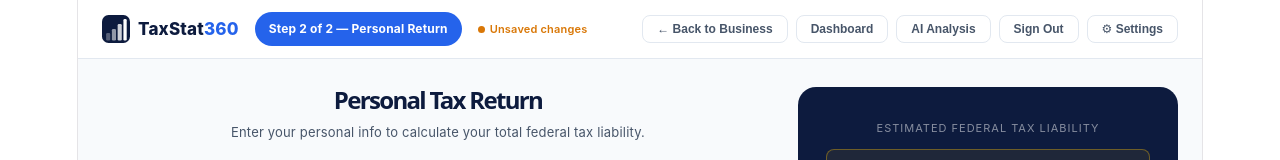
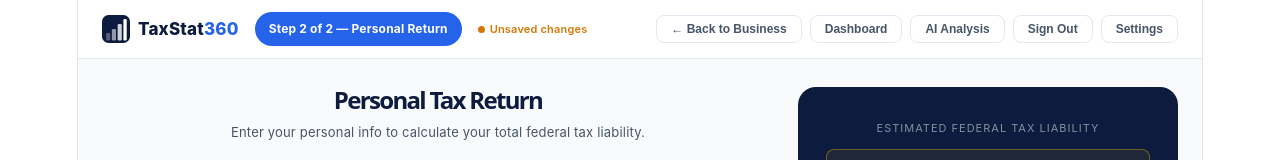
Before and after one commit to natashaverela-speckm/TaxStat360, a React (Vite) app: page /tax-return in a window 1280 px wide. Shown: the top 160 px of the page. Built offline with nearby package versions, Linux system fonts and the light colour scheme; sample sign-in values are in the browser's storage.

Commit message:
Remove emoji from Settings button label

```diff
--- a/src/TaxReturn.jsx
+++ b/src/TaxReturn.jsx
@@ -544,7 +544,7 @@ export default function TaxReturn() {
           <button onClick={() => handleNavSafe('/dashboard')} style={{ padding: '6px 14px', borderRadius: 8, border: '1px solid #E2E8F0', background: '#fff', cursor: 'pointer', fontSize: 12, fontWeight: 600, color: '#475569' }}>Dashboard</button>
           <button onClick={() => handleNavSafe('/ai-analysis')} style={{ padding: '6px 14px', borderRadius: 8, border: '1px solid #E2E8F0', background: '#fff', cursor: 'pointer', fontSize: 12, fontWeight: 600, color: '#475569' }}>AI Analysis</button>
           <button onClick={() => signOut(nav)} style={{ padding: '6px 14px', borderRadius: 8, border: '1px solid #E2E8F0', background: '#fff', cursor: 'pointer', fontSize: 12, fontWeight: 600, color: '#475569' }}>Sign Out</button>
-          <button onClick={() => nav('/settings')} style={{ padding: '6px 14px', borderRadius: 8, border: '1px solid #E2E8F0', background: '#fff', cursor: 'pointer', fontSize: 12, fontWeight: 600, color: '#475569' }}>⚙ Settings</button>
+          <button onClick={() => nav('/settings')} style={{ padding: '6px 14px', borderRadius: 8, border: '1px solid #E2E8F0', background: '#fff', cursor: 'pointer', fontSize: 12, fontWeight: 600, color: '#475569' }}>Settings</button>
         </div>
       </div>
 
```
